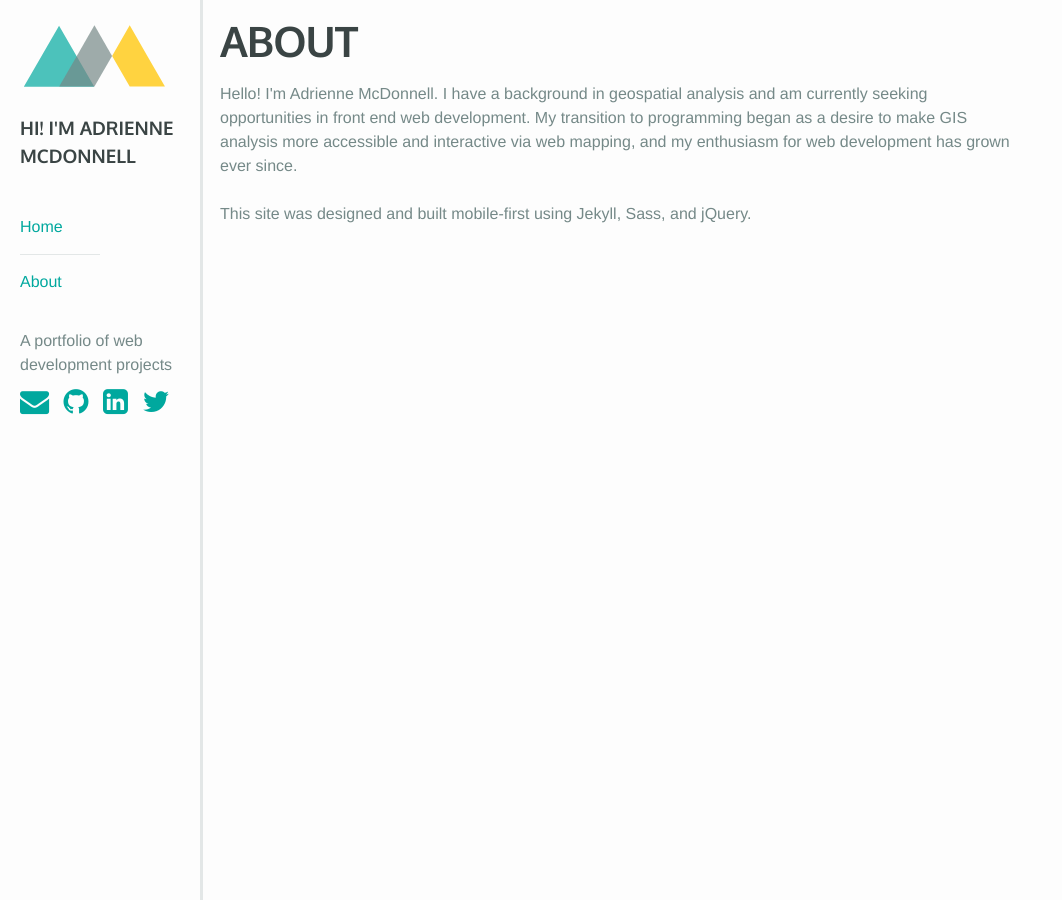
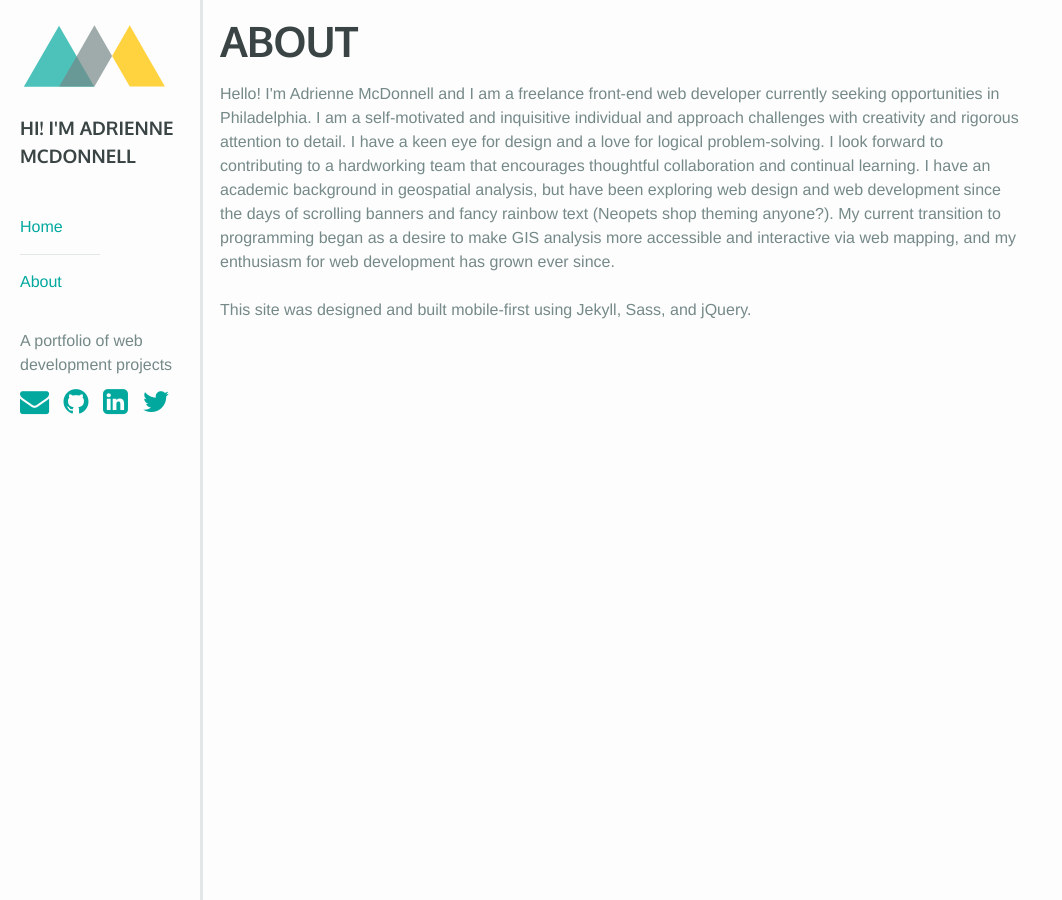
Before and after one commit to adriennemcd/portfolio, a Jekyll site: the page built from about.md, in a window 1280 px wide. Shown: the whole page, without its empty margins (0-1062 px from the left). Built offline with Jekyll 4.4.1, drawn with Linux system fonts in a browser that asks for light colours; nearby versions of some CDN libraries.

Commit message:
snagwing url changed, about page edited

```diff
--- a/about.md
+++ b/about.md
@@ -5,7 +5,11 @@ permalink: /about/
 ---
 
 <div class="basicPage">
-Hello!  I'm Adrienne McDonnell.  I have a background in geospatial analysis and am currently seeking opportunities in front end web development.  My transition to programming began as a desire to make GIS analysis more accessible and interactive via web mapping, and my enthusiasm for web development has grown ever since.
+Hello!  I'm Adrienne McDonnell and I am a freelance front-end web developer currently seeking opportunities in Philadelphia.
+
+I am a self-motivated and inquisitive individual and approach challenges with creativity and rigorous attention to detail. I have a keen eye for design and a love for logical problem-solving. I look forward to contributing to a hardworking team that encourages thoughtful collaboration and continual learning.
+
+I have an academic background in geospatial analysis, but have been exploring web design and web development since the days of scrolling banners and fancy rainbow text (Neopets shop theming anyone?).  My current transition to programming began as a desire to make GIS analysis more accessible and interactive via web mapping, and my enthusiasm for web development has grown ever since.
 <br /><br />
 This site was designed and built mobile-first using Jekyll, Sass, and jQuery.
 </div>
```
Also changed, not shown: _posts/2016-02-22-snagwing.md (+1 -1 lines).
